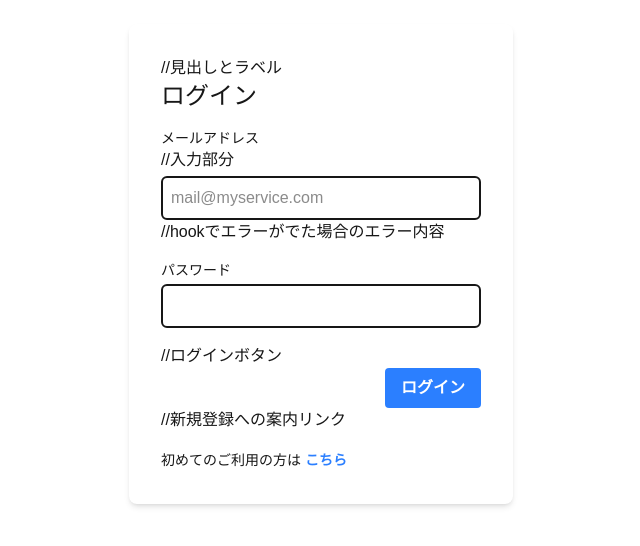
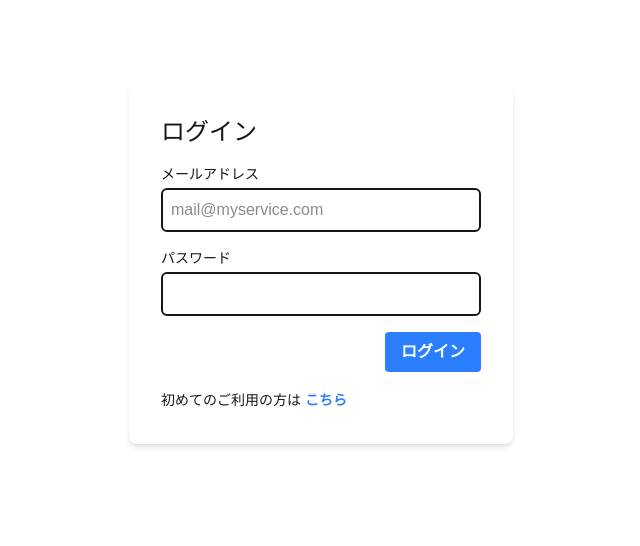
Before and after one commit to KDTheSixSense/App_dev_V1, a Next.js app in the folder src/: page /login in a window 1280 px wide. Shown: the part 136-682 px from the top of the page, without its empty margins (319-959 px from the left). Built offline with nearby package versions, Linux system fonts and the light colour scheme.

Commit message:
一部コメントアウト

```diff
--- a/src/app/login/page.tsx
+++ b/src/app/login/page.tsx
@@ -23,12 +23,12 @@ const Login = () => {
         <div className="flex flex-col items-center justify-center h-screen">
             <form className="w-96 p-8 bg-white rounded-lg shadow-md">
 
-                //見出しとラベル
+                {/* //見出しとラベル */}
                 <h1 className="mb-4 text-2xl font-medium text-grey-700">ログイン</h1>
                 <div className="mb-4">
                     <label className="block text-sm font-medium text-grey-600">メールアドレス</label>
 
-                    //入力部分
+                    {/* //入力部分 */}
                     <input
                         //registerでライブラリの管理下に登録する
                             //今回は、emailという名前を設定
@@ -51,7 +51,7 @@ const Login = () => {
 
                         className="w-full p-2 mt-1 border-2 rounded-md"
                     />
-                    //hookでエラーがでた場合のエラー内容
+                    {/* //hookでエラーがでた場合のエラー内容 */}
                     {errors.email && (
                         <span className="text-sm text-red-600">{errors.email.message}</span>
                     )}
@@ -74,13 +74,13 @@ const Login = () => {
                     )}
                 </div>
 
-                //ログインボタン
+                {/* //ログインボタン */}
                 <div className="flex justify-end">
                     <button type="submit" className="px-4 py-2 font-bold text-white bg-blue-500 rounded hover:bg-blue-700">
                         ログイン
                     </button>
                 </div>
-                //新規登録への案内リンク
+                {/* //新規登録への案内リンク */}
                 <div className="mt-4">
                     <span className="text-sm text-grey-600">初めてのご利用の方は</span>
                     <Link href="/register" className="ml-1 text-sm font-bold text-blue-500 hover:text-blue-700">
```
